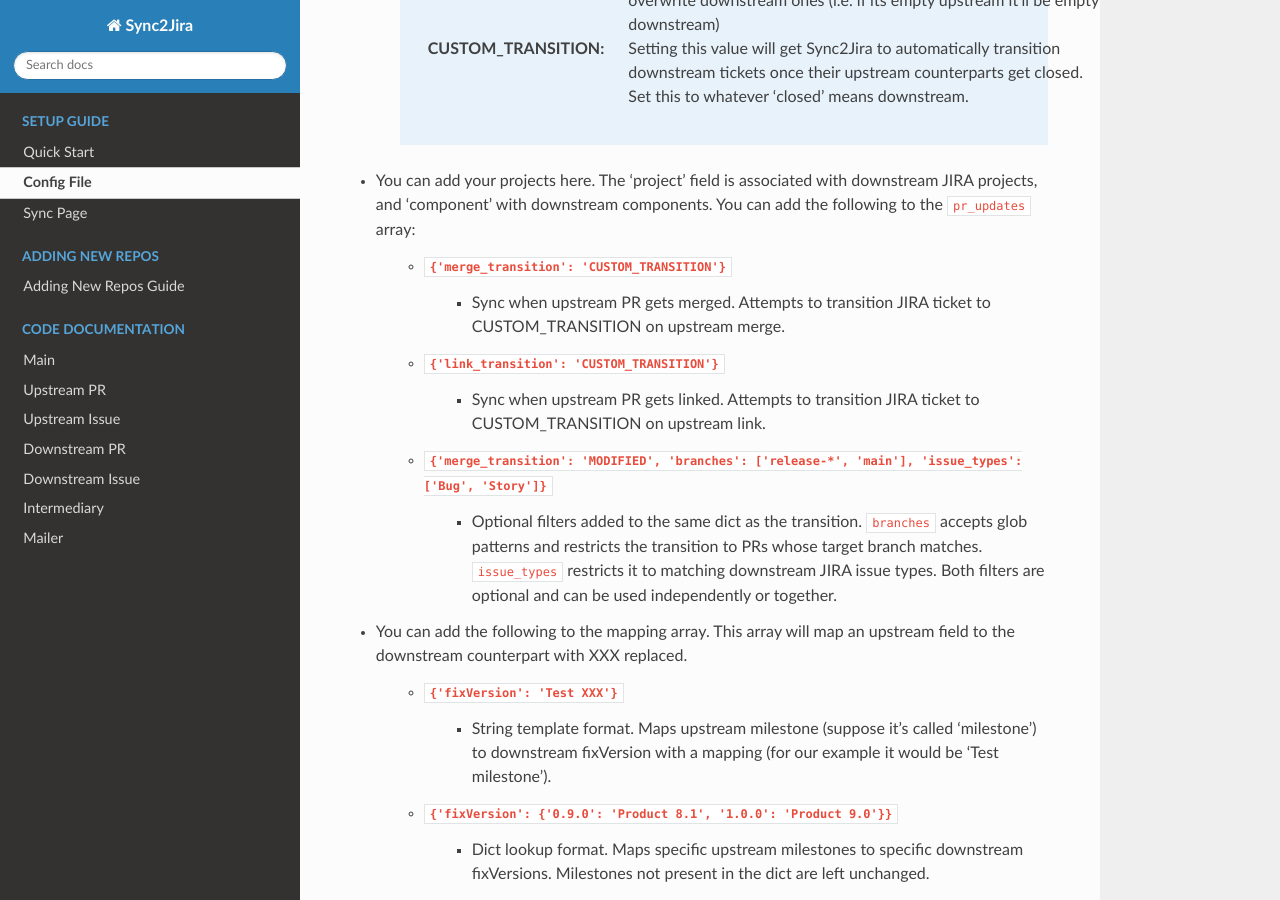
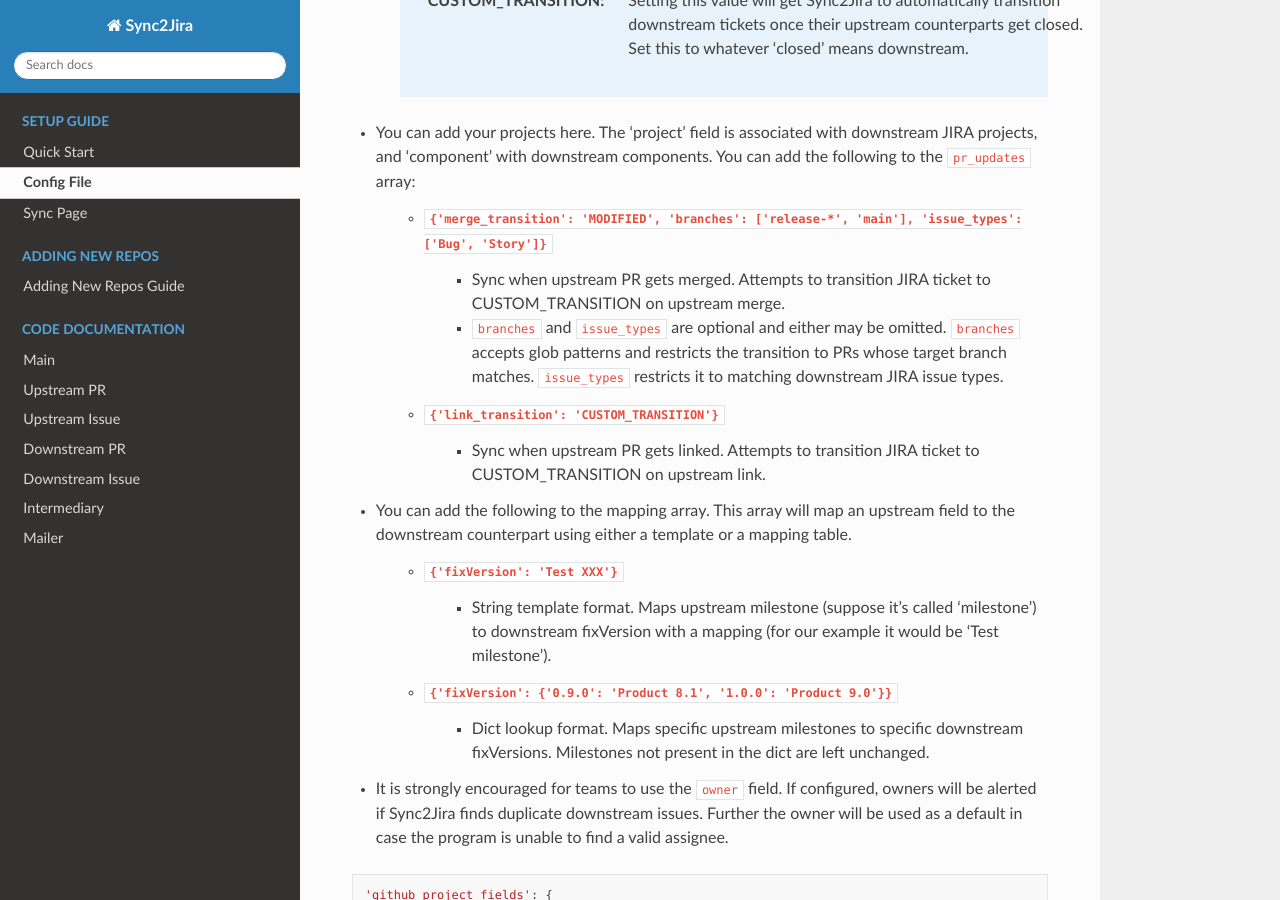
Before and after one commit to release-engineering/Sync2Jira, a Sphinx documentation site: the page built from docs/source/config-file.rst, in a window 1280 px wide and 900 px high, scrolled down 5108 px. Built offline with Sphinx 7.4.7 and the Read the Docs theme 3.1.0, drawn with Linux system fonts in a browser that asks for light colours; pages that are not in the unit, such as notebooks, are missing from menus; some of the changed text lies outside the part shown.

Commit message:
Address PR #460 second review: consolidate docs, normalize transition True
- Consolidate merge_transition and issue_updates transition doc entries
  into single entries showing optional filters, per reviewer suggestion
- Fix mapping array description wording
- Normalize legacy transition: True to "Closed" (confirmed by Ralph)
- Update test expectation for True normalization

Co-Authored-By: Claude Opus 4.6 <noreply@anthropic.com>

```diff
--- a/docs/source/config-file.rst
+++ b/docs/source/config-file.rst
@@ -167,10 +167,10 @@ The config file is made up of multiple parts
         * Sync description
     * :code:`'title'`
         * Sync title
-    * :code:`{'transition': 'CUSTOM_TRANSITION'}`
+    * :code:`{'transition': 'CUSTOM_TRANSITION', 'issue_types': ['Bug', 'Story']}`
         * Sync status (open/closed). Attempt to transition JIRA ticket to CUSTOM_TRANSITION on upstream closure.
-    * :code:`{'transition': 'CUSTOM_TRANSITION', 'issue_types': ['Bug', 'Story']}`
-        * Same as above, but the transition only fires when the downstream JIRA issue type is in the list.
+        * ``issue_types`` is optional and may be omitted. When present, the transition only fires if the
+          downstream JIRA issue type is in the list.
     * :code:`{'on_close': {'apply_labels': ['label', ...]}}`
         * When the upstream issue is closed, apply additional labels on the corresponding Jira ticket.
     * :code:`github_markdown`
@@ -194,17 +194,16 @@ The config file is made up of multiple parts
 * You can add your projects here. The 'project' field is associated with downstream JIRA projects, and 'component' with
   downstream components. You can add the following to the :code:`pr_updates` array:
 
-    * :code:`{'merge_transition': 'CUSTOM_TRANSITION'}`
+    * :code:`{'merge_transition': 'MODIFIED', 'branches': ['release-*', 'main'], 'issue_types': ['Bug', 'Story']}`
         * Sync when upstream PR gets merged. Attempts to transition JIRA ticket to CUSTOM_TRANSITION on upstream merge.
+        * ``branches`` and ``issue_types`` are optional and either may be omitted. ``branches`` accepts glob patterns
+          and restricts the transition to PRs whose target branch matches. ``issue_types`` restricts it to matching
+          downstream JIRA issue types.
     * :code:`{'link_transition': 'CUSTOM_TRANSITION'}`
         * Sync when upstream PR gets linked. Attempts to transition JIRA ticket to CUSTOM_TRANSITION on upstream link.
-    * :code:`{'merge_transition': 'MODIFIED', 'branches': ['release-*', 'main'], 'issue_types': ['Bug', 'Story']}`
-        * Optional filters added to the same dict as the transition. ``branches`` accepts glob patterns and restricts
-          the transition to PRs whose target branch matches. ``issue_types`` restricts it to matching downstream JIRA
-          issue types. Both filters are optional and can be used independently or together.
 
 * You can add the following to the mapping array. This array will map an upstream field to the downstream counterpart
-  with XXX replaced.
+  using either a template or a mapping table.
 
     * :code:`{'fixVersion': 'Test XXX'}`
         * String template format. Maps upstream milestone (suppose it's called 'milestone') to downstream fixVersion
```
Also changed, not shown: 2 other files.
